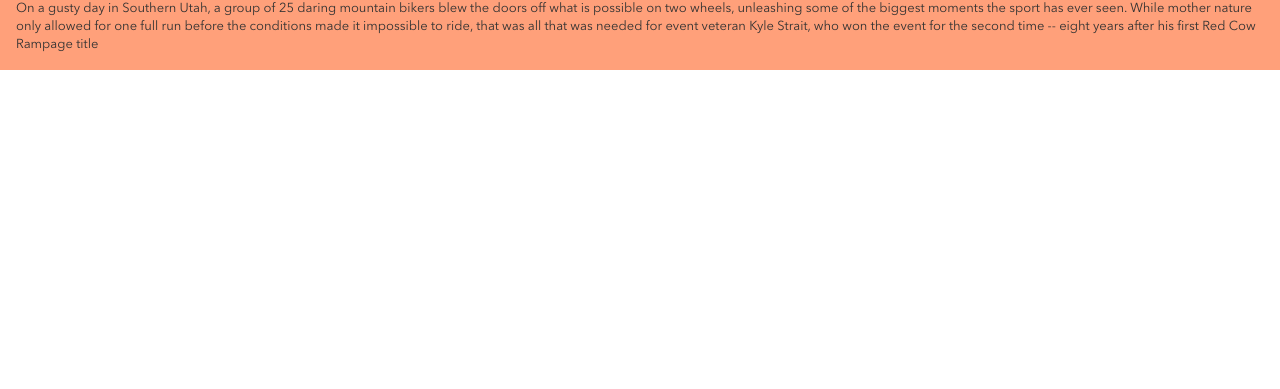
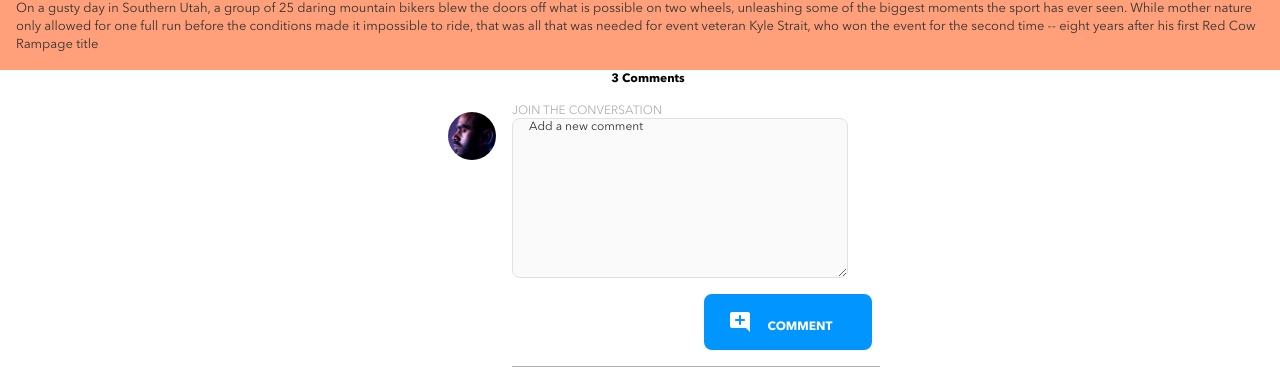
Before and after one commit to PranavPrashar/pranav-prashar-brainflix, a React (Create React App) app: page / in a window 1280 px wide. Shown: the part 986-1375 px from the top of the page. Before the commit the page ends 1056 px from the top, so only its background shows below. Built offline with nearby package versions, Linux system fonts and the light colour scheme.

Commit message:
Join the converstaion section finished

```diff
--- a/src/App.js
+++ b/src/App.js
@@ -2,6 +2,7 @@ import "./App.css";
 import Navbar from "./components/Navbar/Navbar";
 import VideoComponent from "./components/VideoComponent/VideoComponent";
 import InfoComponent from "./components/InfoComponent/InfoComponent";
+import CommentComponent from "./components/CommentComponent/CommentComponent";
 
 function App() {
   return (
@@ -9,6 +10,7 @@ function App() {
       <Navbar />
       <VideoComponent />
       <InfoComponent />
+      <CommentComponent />
     </>
   );
 }
--- /dev/null
+++ b/src/components/CommentComponent/CommentComponent.js
@@ -0,0 +1,63 @@
+import React from "react";
+import "./CommentComponent.scss";
+import commentIcon from "../../assets/icons/add_comment.svg";
+
+function CommentComponent() {
+  return (
+    <div className="conversation">
+      {/* <h1 className="conversation__header">Join the conversation</h1> */}
+      <div className="conversation__commentnumber">3 Comments</div>
+      <div className="conversation__form">
+        <div className="conversation__left">
+          <div className="conversation__img"></div>
+        </div>
+        <div className="conversation__right">
+          <form id="joinConversationForm" className="conversation__right--form">
+            {/* <label for="nameInput" class="input-label">
+              Name
+            </label>
+            <input
+              type="text"
+              id="nameInput"
+              className="conversation__nameinput"
+              placeholder="Enter your name"
+            /> */}
+
+            <label for="commentInput" class="input-label">
+              Join the conversation
+            </label>
+            <textarea
+              id="conversation__commentinput"
+              className="conversation__commentinput"
+              name="commentInput"
+              rows="5"
+              cols="33"
+              placeholder="Add a new comment"
+            ></textarea>
+
+            <div className="conversation__right--commentbutton">
+              <img
+                src={commentIcon}
+                alt="comment icon"
+                className="conversation__right--commentbutton--image"
+              ></img>
+              <p className="conversation__right--commentbutton--text">
+                Comment
+              </p>
+            </div>
+            {/* <button
+              type="submit"
+              className="conversation__right--commentbutton"
+            >
+              Comment
+            </button> */}
+          </form>
+        </div>
+      </div>
+      {/* Dynamic convestation container  */}
+      <div className="conversation__users"></div>
+    </div>
+  );
+}
+
+export default CommentComponent;
--- /dev/null
+++ b/src/components/CommentComponent/CommentComponent.scss
@@ -0,0 +1,343 @@
+
+@use "../../styles/partials/global";
+
+*,
+*::before,
+*::after {
+    box-sizing: border-box;
+}
+
+@mixin tablet {
+    @media (min-width: 768px) {
+      @content;
+    }
+  }
+
+  @mixin desktop {
+    @media (min-width: 1280px) {
+      @content;
+    }
+  }
+
+.conversation {
+    display: flex;
+    flex-direction: column;
+    background-color: white;
+    justify-content: center;
+
+    @include desktop {
+      // text-align: left;
+      display: flex;
+      align-items: center;
+      // padding-left: 10rem;
+    }
+
+    &__header {
+      font-family: global.$avenirnext-regular;
+      color: global.$brainflix-black;
+      margin: 1rem 0 0 1rem;
+      font-size: 24px;
+      line-height: 32px;
+
+      @include desktop {
+        padding-left: 10rem;
+        display: flex;
+        align-items: flex-start;
+        font-size: 32px;
+        width: 100%;
+      }
+    }
+
+    &__form {
+      display: flex;
+      flex-direction: column;
+      width: 100%;
+      padding-right: 1rem;
+      justify-content: baseline;
+
+      // border-bottom: 1.5px global.$silver solid;
+      @include desktop {
+        width: 40%;
+        justify-content: center;
+      }
+    }
+
+    &__img {
+      border-radius: 50%;
+      width: 2.25rem;
+      height: 2.25rem;
+      display: flex;
+      flex-direction: row;
+      background: url(../../assets/images/Mohan-muruge.jpg);
+      background-color: global.$silver;
+      background-position: center;
+      background-repeat: no-repeat;
+      background-size: cover;
+
+      @include tablet {
+        width: 3rem;
+        height: 3rem;
+      }
+    }
+
+    &__left {
+      display: flex;
+      flex-direction: row;
+      padding-right: 1rem;
+      padding-top: 0.5rem;
+
+      // border-bottom: 1.5px global.$silver solid;
+      @include tablet {
+        padding-left: 3rem;
+        // background-color: green;
+      }
+    }
+
+    &__top {
+      // padding-left: 1rem;
+      padding: 1rem 0 0 1rem;
+      display: flex;
+      flex-direction: row;
+      align-items: center;
+
+      &--img {
+        display: flex;
+        flex-direction: row;
+      }
+
+      &--left {
+        padding: 0 1rem;
+        display: flex;
+        flex-direction: column;
+        width: 100%;
+      }
+    }
+
+    &__right {
+      display: flex;
+      flex-direction: column;
+      width: 100%;
+      padding-right: 1rem;
+      justify-content: baseline;
+      border-bottom: 1.5px global.$silver solid;
+
+      @include tablet {
+        // padding-left: 3rem;
+        // background-color: yellow;
+      }
+
+
+      &--form {
+        display: flex;
+        flex-direction: column;
+        width: 100%;
+        padding-right: 1rem;
+        justify-content: baseline;
+        // border-bottom: 1.5px global.$silver solid;
+      }
+
+      &--header {
+        margin: 0;
+      }
+
+      &--commentbutton {
+        display:flex;
+        flex-direction: row;
+        justify-content: flex-start;
+        align-items: center;
+        // display: flex;
+        margin: 1rem 0;
+        // padding: 0 2rem;
+        background: global.$brainfix-blue;
+        font-size: 1.5rem;
+        text-align: center;
+        border: 0.5rem global.$brainfix-blue solid;
+        border-radius: 0.5rem;
+        color: white;
+        font-family: global.$avenirnext-regular;
+
+        @include desktop {
+          margin-left: 12rem;
+          padding: 0.5rem 1rem;
+          width: 50%;
+          display: flex;
+          justify-content: center;
+          align-items: flex-end;
+        }
+
+        &--image{
+          display: flex;
+          flex-direction: row;
+          justify-content: flex-start;
+        }
+
+        &--text{
+          width: 100%;
+          display: flex;
+          flex-direction: row;
+          padding:0;
+          margin: 0;
+          justify-content: center;
+          font-family: global.$avenirnext-bold;
+          font-size:12px ;
+          text-transform: uppercase;
+        }
+      }
+
+      &__top {
+        display: flex;
+        flex-direction: row;
+      }
+
+      &__bottom {
+        display: flex;
+        flex-direction: row;
+      }
+    }
+
+    &__form {
+      display: flex;
+      flex-direction: row;
+      padding-left: 1rem;
+      // border-bottom: 1.5px global.$silver solid;
+      // padding-right: 1rem;
+      padding: 0 1rem;
+    }
+
+    &__nameinput {
+      height: 2rem;
+      width: auto;
+      background-color: global.$alabaster;
+      border-radius: 0.5rem;
+      padding-left: 1rem;
+      border: solid 1px global.$mercury;
+
+      &:focus {
+        outline: none;
+        border: global.$brainflix-black 1px solid;
+        background-color: global.$alabaster;
+        // background: blue;
+      }
+
+      &:invalid {
+        outline: none;
+        // border: global.$error-color;
+        background-color: global.$alabaster;
+      }
+
+      &:valid {
+        background-color: global.$alabaster;
+      }
+
+      &:placeholder-shown {
+        color: global.$brainflix-black;
+        font-family: global.$avenirnext-regular;
+        // border: global.$brainflix-black 1px solid;
+      }
+    }
+
+    &__commentinput {
+      font-family: global.$avenirnext-regular;
+      height: 20vh;
+      background-color: global.$alabaster;
+      border-radius: 0.5rem;
+      padding: 1rem;
+      border: solid 1px global.$mercury;
+
+      &:focus {
+        outline: none;
+        border: global.$brainflix-black 1px solid;
+      }
+
+      &::placeholder {
+        color: global.$brainflix-black;
+        font-family: global.$avenirnext-regular;
+        display: flex;
+        position: absolute;
+        top: 1px;
+        font-size: 12px;
+      }
+    }
+
+    //conversation__users
+    &__users {
+      padding: 1rem 1rem;
+      display: flex;
+      flex-direction: column;
+
+      // border-bottom: 1.5px global.$silver solid;
+      // padding-bottom: 1rem;
+      @include tablet {
+        // background-color: blue;
+        padding-left: 3rem;
+      }
+
+      @include desktop {
+        width: 40%;
+      }
+
+      &--container {
+        padding: 1rem 1rem;
+        display: flex;
+        flex-direction: row;
+      }
+
+      &--img {
+        display: flex;
+        flex-direction: row;
+        border-bottom: 1.5px global.$silver solid;
+        // background-color: global.$silver;
+        // background
+      }
+
+      &--details {
+        display: flex;
+        flex-direction: column;
+        padding-left: 1rem;
+        padding-bottom: 1rem;
+        width: 100%;
+        border-bottom: 1.5px global.$silver solid;
+      }
+
+      .details__wrapper {
+        display: flex;
+        flex-direction: row;
+        width: 100%;
+        justify-content: center;
+        justify-content: space-between;
+
+        &--name {
+          font-family: global.$avenirnext-regular;
+        }
+
+        &--date {
+          font-family: global.$avenirnext-regular;
+          color: global.$silver;
+        }
+      }
+
+      .details-paragraph {
+        padding-top: 0.5rem;
+        font-family: global.$avenirnext-regular;
+      }
+    }
+
+    .details-wrapper {
+      display: flex;
+      flex-direction: row;
+    }
+
+    &__commentnumber{
+      font-family: global.$avenirnext-bold;
+      font-size: 12px;
+      line-height: 18px;
+      padding: 0 0 1rem 1rem;
+    }
+  }
+
+  .input-label{
+    font-family: global.$avenirnext-regular;
+    color: global.$silver;
+    text-transform: uppercase;
+    font-size:12px ;
+  }
--- a/src/styles/partials/_global.scss
+++ b/src/styles/partials/_global.scss
@@ -23,3 +23,5 @@ $white : #FFFFFF;
 $mercury: #E1E1E1;
 $brainflix-black:#323232;
 $silver:#AFAFAF;
+$mercury: #e1e1e1;
+$alabaster: #fafafa;
```
